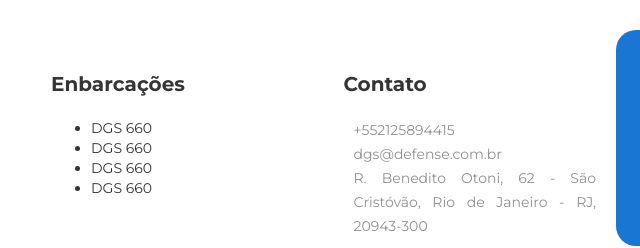
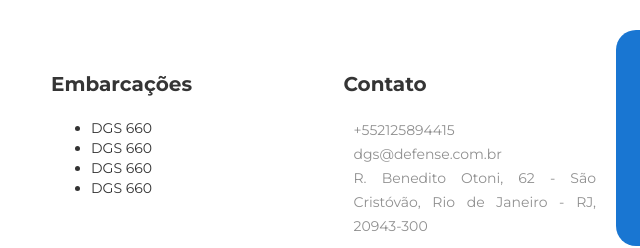
Before and after one commit to dgsdefense/dgs-defense, a plain HTML site: page index.html in a window 1280 px wide. Shown: the part 5004-5252 px from the top of the page, 19-659 px from the left. Drawn offline with Linux system fonts and the light colour scheme.

Commit message:
Update index.html

```diff
--- a/index.html
+++ b/index.html
@@ -420,7 +420,7 @@
           <div class="col-md-3 col-sm-8">
                <div class="footer-info">
                     <div class="section-title">
-                         <h2 class="wow fadeInUp" data-wow-delay="0.2s">Enbarcações</h2>
+                         <h2 class="wow fadeInUp" data-wow-delay="0.2s">Embarcações</h2>
                     </div>
                     <ul>
                         <li>DGS 660</li>
```
